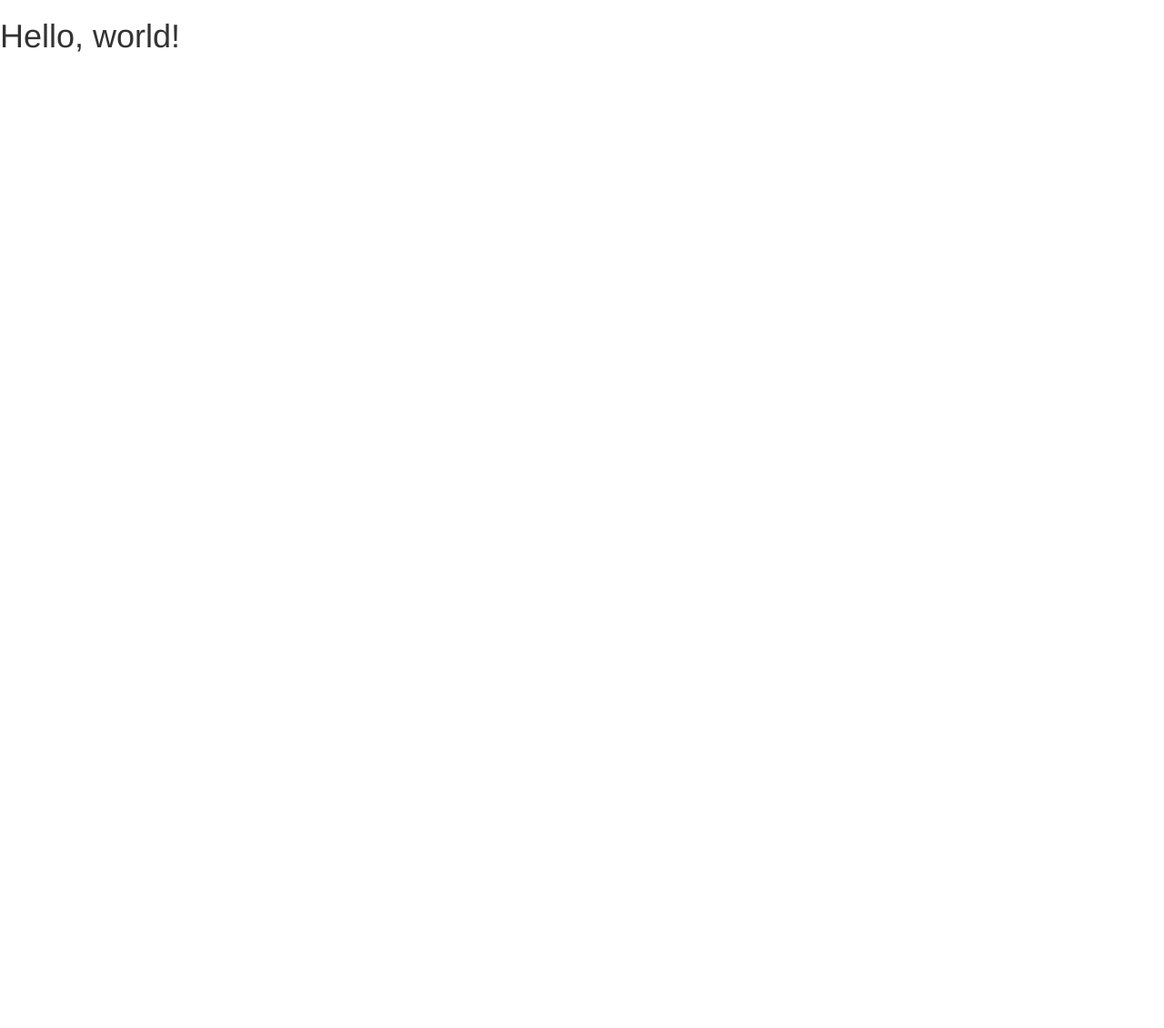
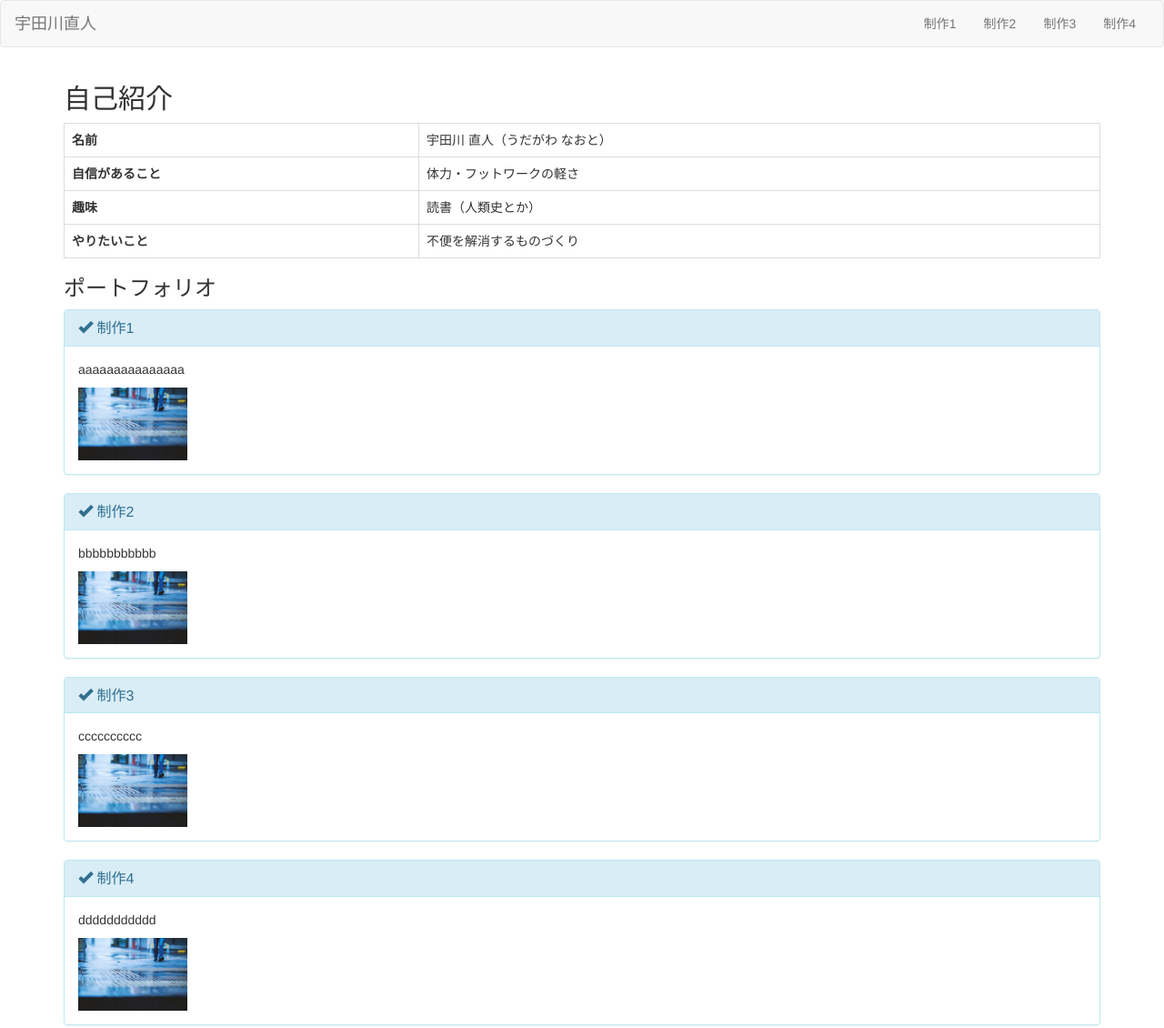
Before and after one commit to udagawa-naoto-kakaku/udagawa-naoto-kakaku.github.io, a plain HTML site: page index.html in a window 1280 px wide. Shown: the whole page at 91% size. Before the commit the page ends 800 px from the top, so only its background shows below. Drawn offline with nearby package versions, Linux system fonts and the light colour scheme.

Commit message:
自己紹介ページを更新しました！

```diff
--- a/index.html
+++ b/index.html
@@ -13,6 +13,105 @@
     <script src="//maxcdn.bootstrapcdn.com/bootstrap/3.3.5/js/bootstrap.min.js"></script>
   </head>
   <body>
-    <h1>Hello, world!</h1>
+    <style>
+      img{
+        max-width: 120px;
+      }
+    </style>
+    <header>
+      <nav class="navbar navbar-default">
+        <div class="container-fluid">
+          <div class="navbar-header">
+            <a class="navbar-brand" href="#">宇田川直人</a>
+          </div>
+          <div class="collapse navbar-collapse" id="site-menu">
+            <ul class="nav navbar-nav navbar-right">
+              <li><a href="#">制作1</a></li>
+              <li><a href="#">制作2</a></li>
+              <li><a href="#">制作3</a></li>
+              <li><a href="#">制作4</a></li>
+            </ul>
+          </div>
+        </div>
+      </nav>
+    </header>
+    <div class="container">
+      <h2>自己紹介</h2>
+
+
+
+
+
+
+  <table class="table table-bordered">
+    <tbody>
+      <tr>
+        <th scope="row">名前</th>
+        <td>宇田川 直人（うだがわ なおと）</td>
+      </tr>
+      <tr>
+        <th scope="row">自信があること</th>
+        <td>体力・フットワークの軽さ</td>
+      </tr>
+      <tr>
+        <th scope="row">趣味</th>
+        <td>読書（人類史とか）</td>
+      </tr>
+      <tr>
+        <th scope="row">やりたいこと</th>
+        <td>不便を解消するものづくり</td>
+      </tr>
+    </tbody>
+  </table>
+    <h3>ポートフォリオ</h3>
+      <div class="panel panel-info">
+        <div class="panel-heading">
+          <h3 class="panel-title">
+            <span class="glyphicon glyphicon-ok" aria-hidden="true"></span>
+            制作1
+          </h3>
+        </div>
+        <div class="panel-body">
+          <p>aaaaaaaaaaaaaaa</p>
+          <img src="bg.jpg" alt="bg-logo" />
+        </div>
+      </div>
+      <div class="panel panel-info">
+        <div class="panel-heading">
+          <h3 class="panel-title">
+            <span class="glyphicon glyphicon-ok" aria-hidden="true"></span>
+            制作2
+          </h3>
+        </div>
+        <div class="panel-body">
+          <p>bbbbbbbbbbb</p>
+          <img src="bg.jpg" alt="bg-logo" />
+        </div>
+      </div>
+      <div class="panel panel-info">
+        <div class="panel-heading">
+          <h3 class="panel-title">
+            <span class="glyphicon glyphicon-ok" aria-hidden="true"></span>
+            制作3
+          </h3>
+        </div>
+        <div class="panel-body">
+          <p>cccccccccc</p>
+          <img src="bg.jpg" alt="bg-logo" />
+        </div>
+      </div>
+      <div class="panel panel-info">
+        <div class="panel-heading">
+          <h3 class="panel-title">
+            <span class="glyphicon glyphicon-ok" aria-hidden="true"></span>
+            制作4
+          </h3>
+        </div>
+        <div class="panel-body">
+          <p>ddddddddddd</p>
+          <img src="bg.jpg" alt="bg-logo" />
+        </div>
+      </div>
+    </div>
   </body>
 </html>
```
Also changed, not shown: bg.jpg (added).
